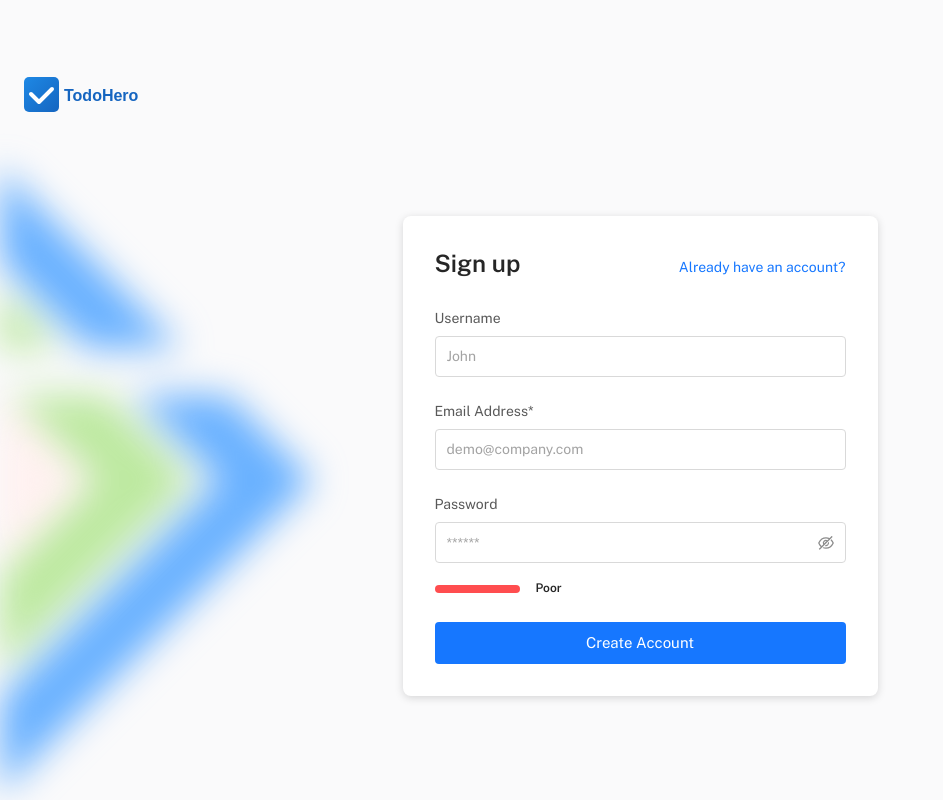
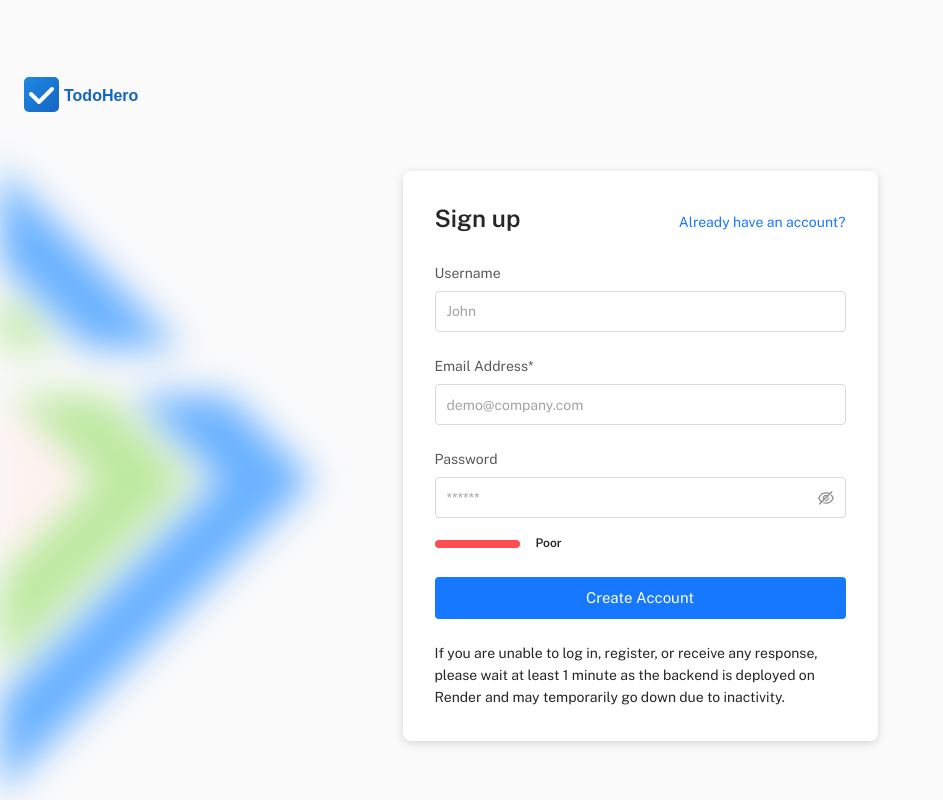
Before and after one commit to Nimanita/taskmanager, a React (Vite) app in the folder taskmanagerfrontend/: page /register in a window 1280 px wide. Shown: the whole page, without its empty margins (0-943 px from the left). Built offline with nearby package versions, Linux system fonts and the light colour scheme; no server answers.

Commit message:
added informational statement during no response for user

```diff
--- a/taskmanagerfrontend/src/pages/authentication/auth-forms/AuthLogin.jsx
+++ b/taskmanagerfrontend/src/pages/authentication/auth-forms/AuthLogin.jsx
@@ -163,6 +163,11 @@ export default function AuthLogin({ isDemo = false }) {
                   </Button>
                 </AnimateButton>
               </Grid>
+              <Grid item xs={12}>
+                <Typography>
+                If you are unable to log in, register, or receive any response, please wait at least 1 minute as the backend is deployed on Render and may temporarily go down due to inactivity.
+                </Typography>
+              </Grid>
 
             </Grid>
           </form>
--- a/taskmanagerfrontend/src/pages/authentication/auth-forms/AuthRegister.jsx
+++ b/taskmanagerfrontend/src/pages/authentication/auth-forms/AuthRegister.jsx
@@ -207,6 +207,11 @@ export default function AuthRegister() {
                   </Button>
                 </AnimateButton>
               </Grid>
+              <Grid item xs={12}>
+                <Typography>
+                If you are unable to log in, register, or receive any response, please wait at least 1 minute as the backend is deployed on Render and may temporarily go down due to inactivity.
+                </Typography>
+              </Grid>
             </Grid>
           </form>
         )}
```
